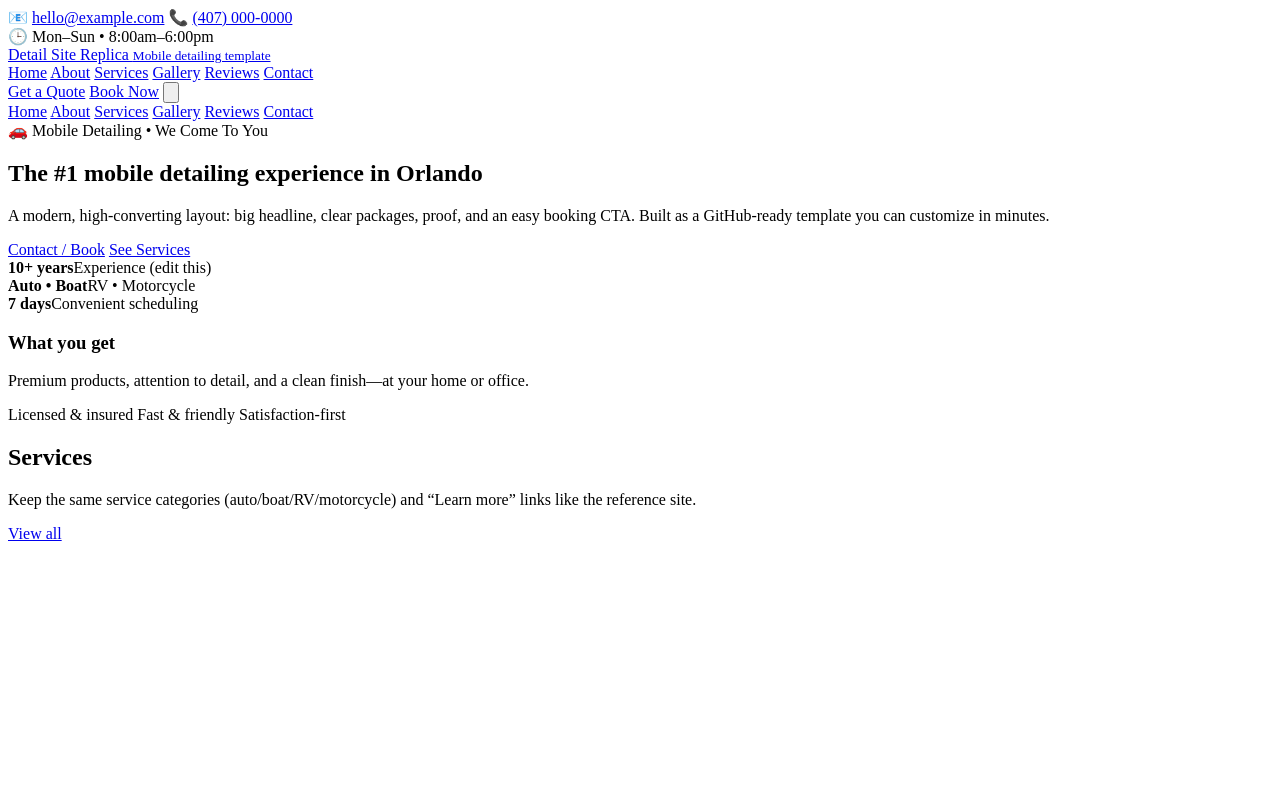
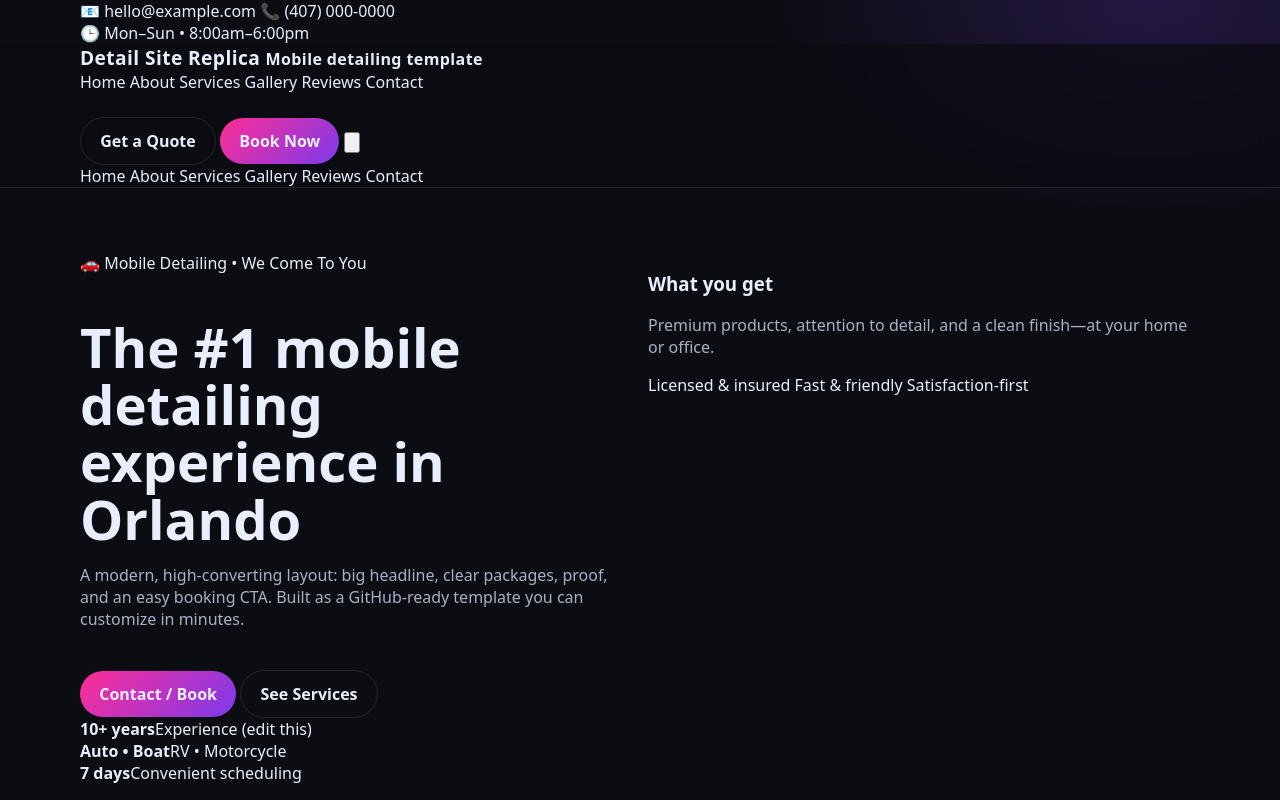
Before and after one commit to Skelatalb0ne/eradetailing, a plain HTML site: page index.html in a window 1280 px wide. Shown: the top 800 px of the page. Drawn offline with Linux system fonts and the light colour scheme.

Commit message:
Update styles.css

```diff
--- a/assets/css/styles.css
+++ b/assets/css/styles.css
@@ -1 +1,124 @@
-assets/css/styles.css
+:root{
+  --bg:#0b0d12;
+  --panel:#121625;
+  --panel2:#0f1320;
+  --text:#e9eefc;
+  --muted:#a9b1c7;
+  --line:rgba(255,255,255,.10);
+  --accent:#ff2d95;
+  --accent2:#7c3aed;
+  --radius:18px;
+  --max:1120px;
+}
+
+*{box-sizing:border-box}
+html{scroll-behavior:smooth}
+body{
+  margin:0;
+  font-family:system-ui,-apple-system,Segoe UI,Roboto,Helvetica,Arial;
+  color:var(--text);
+  background:
+    radial-gradient(800px 500px at 10% -10%, rgba(255,45,149,.25), transparent 60%),
+    radial-gradient(700px 400px at 90% 0%, rgba(124,58,237,.22), transparent 55%),
+    var(--bg);
+}
+
+a{color:inherit;text-decoration:none}
+img{max-width:100%;display:block}
+.container{width:min(var(--max),calc(100% - 2rem));margin:auto}
+
+header{
+  position:sticky;
+  top:0;
+  z-index:100;
+  backdrop-filter:blur(12px);
+  background:rgba(11,13,18,.75);
+  border-bottom:1px solid var(--line);
+}
+
+.nav{
+  display:flex;
+  justify-content:space-between;
+  align-items:center;
+  padding:1rem 0;
+}
+
+.brand{
+  font-weight:900;
+  font-size:1.2rem;
+  letter-spacing:.4px;
+}
+
+.nav a{
+  margin-left:1rem;
+  color:var(--muted);
+  font-weight:600;
+}
+
+.nav a:hover{color:var(--text)}
+
+.hero{
+  padding:4rem 0;
+}
+
+.hero h1{
+  font-size:clamp(2.2rem,5vw,3.4rem);
+  line-height:1.05;
+  margin-bottom:1rem;
+}
+
+.hero p{
+  color:var(--muted);
+  max-width:600px;
+}
+
+.btn{
+  display:inline-block;
+  margin-top:1.5rem;
+  padding:.75rem 1.2rem;
+  border-radius:999px;
+  border:1px solid var(--line);
+  font-weight:700;
+}
+
+.btn.primary{
+  background:linear-gradient(135deg,var(--accent),var(--accent2));
+  border:none;
+}
+
+.section{
+  padding:3rem 0;
+}
+
+.section h2{
+  font-size:2rem;
+  margin-bottom:1rem;
+}
+
+.grid{
+  display:grid;
+  grid-template-columns:repeat(auto-fit,minmax(220px,1fr));
+  gap:1rem;
+}
+
+.card{
+  background:rgba(255,255,255,.04);
+  border:1px solid var(--line);
+  border-radius:var(--radius);
+  padding:1.2rem;
+}
+
+.card h3{
+  margin-top:0;
+}
+
+footer{
+  border-top:1px solid var(--line);
+  padding:2rem 0;
+  color:var(--muted);
+  text-align:center;
+}
+
+@media(max-width:768px){
+  .nav{flex-direction:column;gap:.5rem}
+}
```
